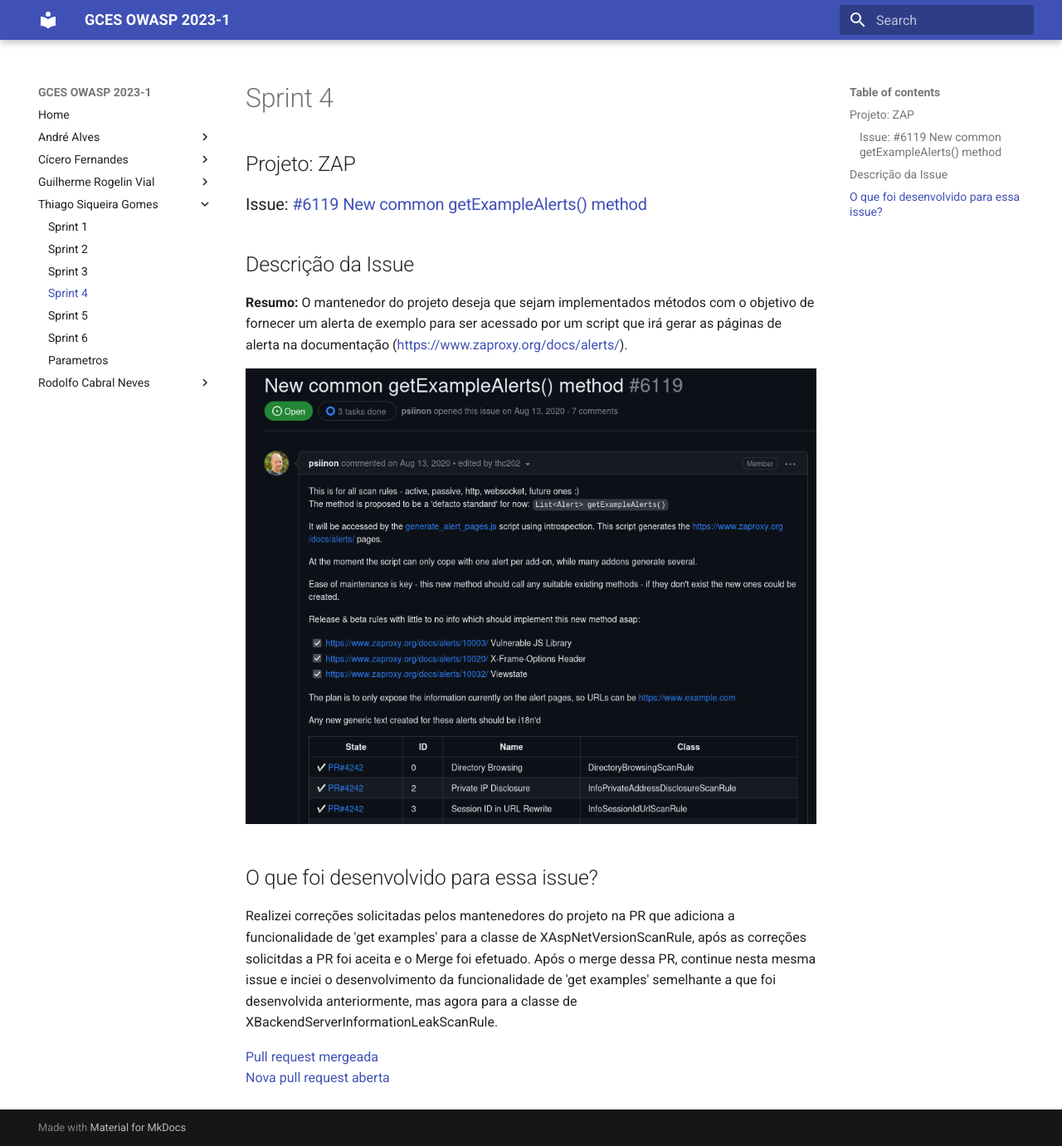
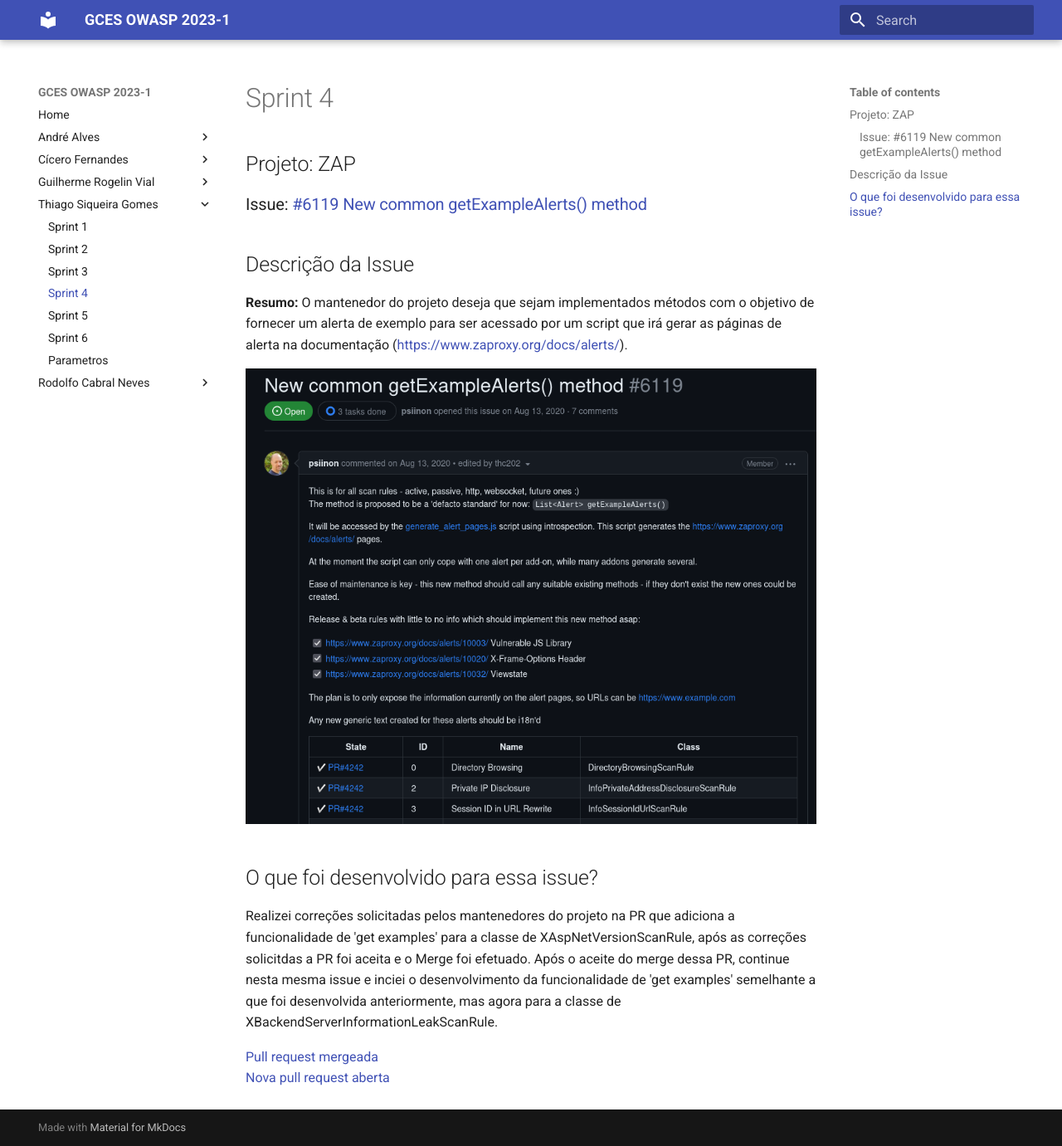
Before and after one commit to GCES-OWASP-2023-1/docs, an MkDocs documentation site: the page built from docs/thiago/sprint4.md, in a window 1280 px wide and 1381 px high. Shown: the whole window at 83% size. Built offline with MkDocs 1.6.1 and Material for MkDocs 9.7.7, drawn with Linux system fonts in a browser that asks for light colours.

Commit message:
Corrigi textos das sprints

```diff
--- a/docs/thiago/sprint4.md
+++ b/docs/thiago/sprint4.md
@@ -11,7 +11,7 @@
 
 ## O que foi desenvolvido para essa issue?
 
-Realizei correções solicitadas pelos mantenedores do projeto na PR que adiciona a funcionalidade de 'get examples' para a classe de XAspNetVersionScanRule, após as correções solicitdas a PR foi aceita e o Merge foi efetuado. Após o merge dessa PR, continue nesta mesma issue e inciei o desenvolvimento da funcionalidade de 'get examples' semelhante a que foi desenvolvida anteriormente, mas agora para a classe de XBackendServerInformationLeakScanRule.
+Realizei correções solicitadas pelos mantenedores do projeto na PR que adiciona a funcionalidade de 'get examples' para a classe de XAspNetVersionScanRule, após as correções solicitdas a PR foi aceita e o Merge foi efetuado. Após o aceite do merge dessa PR, continue nesta mesma issue e inciei o desenvolvimento da funcionalidade de 'get examples' semelhante a que foi desenvolvida anteriormente, mas agora para a classe de XBackendServerInformationLeakScanRule.
 
 [Pull request mergeada](https://github.com/zaproxy/zap-extensions/pull/4623)
 <br/>
```
Also changed, not shown: docs/thiago/sprint5.md (+1 -1 lines), docs/thiago/sprint6.md (+1 -1 lines).
